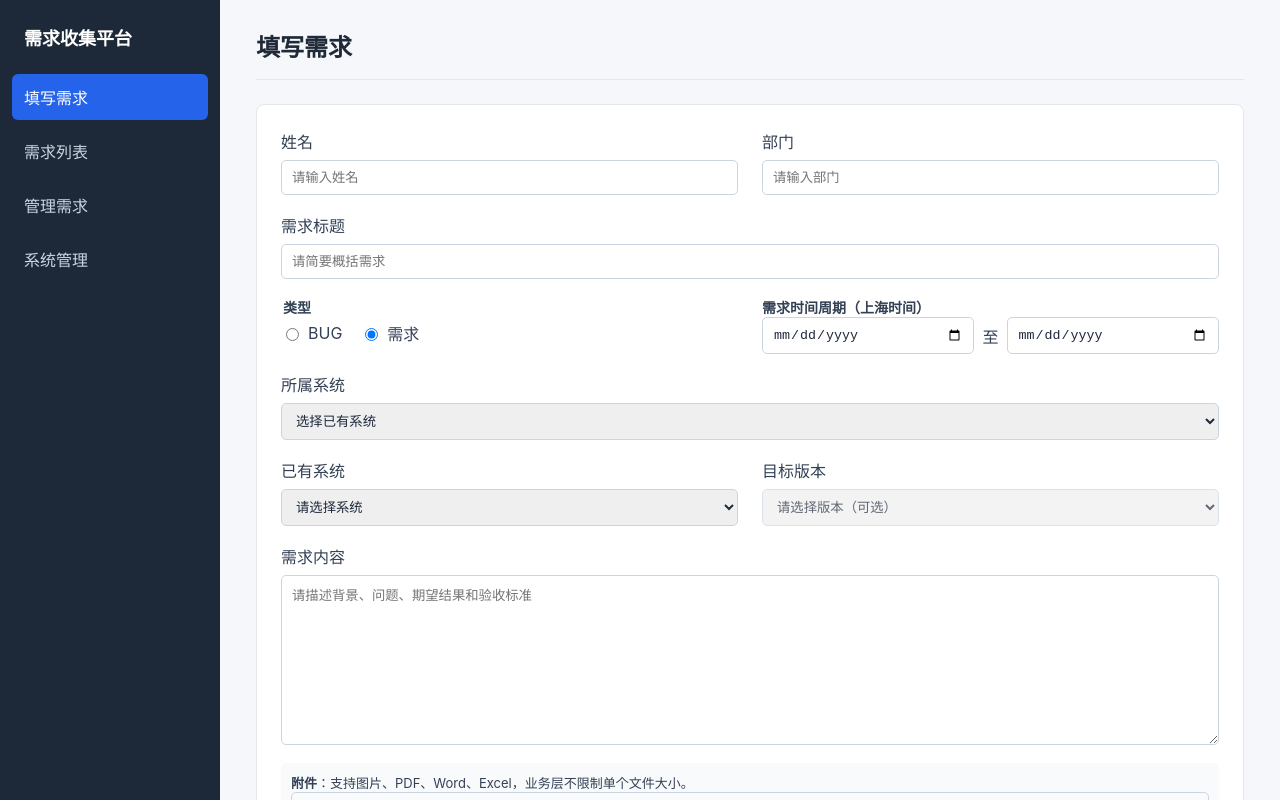
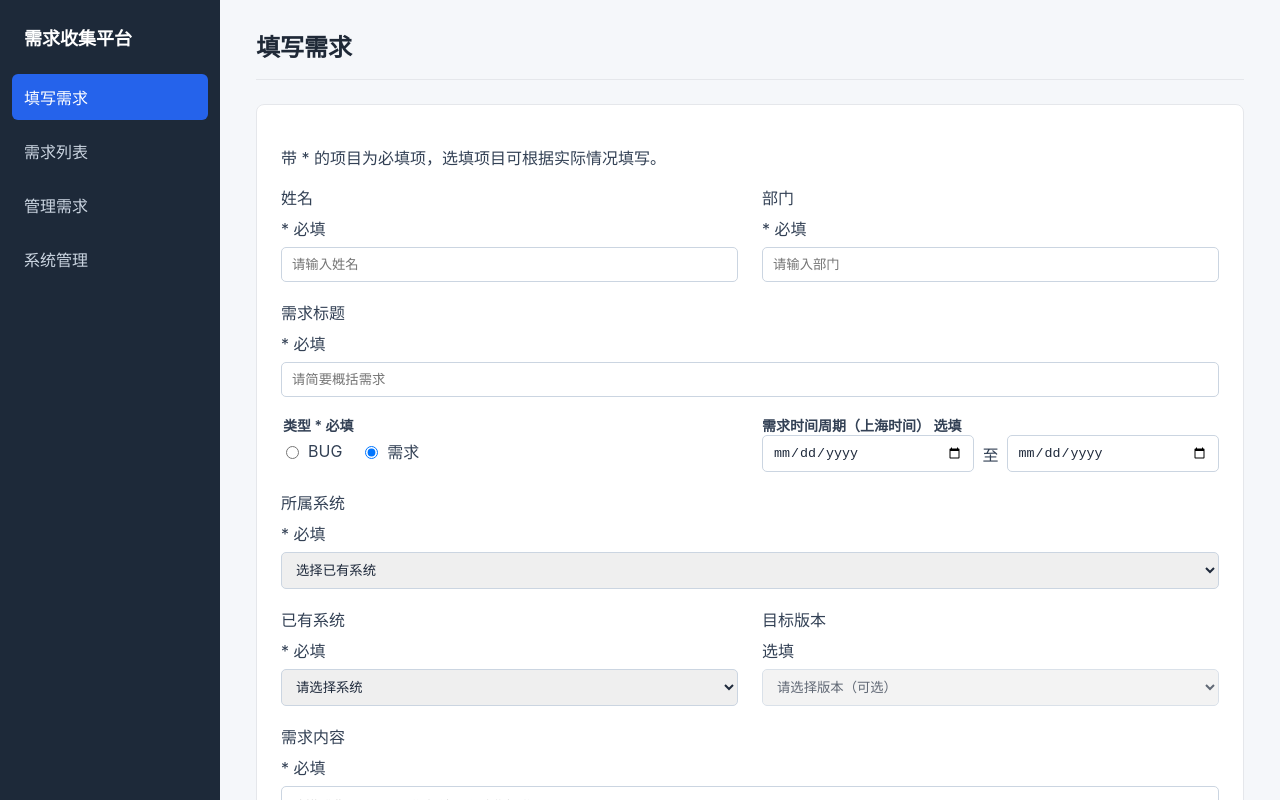
Before and after one commit to xiaoyu-24/xqfx, a Vue app in the folder frontend/: page / in a window 1280 px wide. Built offline with nearby package versions, Linux system fonts and the light colour scheme; no server answers.

Commit message:
feat: 表单必填/选填标注与日期输入框格式统一

```diff
--- a/frontend/src/components/RequirementForm.vue
+++ b/frontend/src/components/RequirementForm.vue
@@ -145,25 +145,26 @@ const submit = async (draft: boolean) => {
 
 <template>
   <form class="requirement-form" @submit.prevent="submit(false)">
+    <p class="field-requirement-legend" data-test="field-requirement-legend">带 <span class="field-required">*</span> 的项目为必填项，选填项目可根据实际情况填写。</p>
     <div class="form-grid">
-      <label>姓名 <input v-model="form.requesterName" required placeholder="请输入姓名"></label>
-      <label>部门 <input v-model="form.department" required placeholder="请输入部门"></label>
-      <label class="full-width">需求标题 <input v-model="form.title" required placeholder="请简要概括需求"></label>
+      <label data-test="requester-name-field">姓名 <span class="field-required">* 必填</span><input v-model="form.requesterName" required placeholder="请输入姓名"></label>
+      <label>部门 <span class="field-required">* 必填</span><input v-model="form.department" required placeholder="请输入部门"></label>
+      <label class="full-width">需求标题 <span class="field-required">* 必填</span><input v-model="form.title" required placeholder="请简要概括需求"></label>
       <fieldset>
-        <legend>类型</legend>
+        <legend>类型 <span class="field-required">* 必填</span></legend>
         <label><input v-model="form.type" type="radio" value="BUG"> BUG</label>
         <label><input v-model="form.type" type="radio" value="REQUIREMENT"> 需求</label>
       </fieldset>
-      <div>
-        <span class="field-label">需求时间周期（上海时间）</span>
+      <div data-test="period-field">
+        <span class="field-label">需求时间周期（上海时间） <span class="field-optional">选填</span></span>
         <div class="date-range">
-          <input v-model="form.periodStartDate" type="date" aria-label="开始日期" :aria-invalid="Boolean(periodError)">
+          <input v-model="form.periodStartDate" type="date" lang="en" aria-label="开始日期" :aria-invalid="Boolean(periodError)">
           <span>至</span>
-          <input v-model="form.periodEndDate" type="date" aria-label="结束日期" :aria-invalid="Boolean(periodError)">
+          <input v-model="form.periodEndDate" type="date" lang="en" aria-label="结束日期" :aria-invalid="Boolean(periodError)">
         </div>
         <p v-if="periodError" class="field-error">{{ periodError }}</p>
       </div>
-      <label class="full-width">所属系统
+      <label class="full-width">所属系统 <span class="field-required">* 必填</span>
         <select v-model="systemMode" data-test="system-mode">
           <option value="existing">选择已有系统</option>
           <option value="new">新系统</option>
@@ -171,18 +172,18 @@ const submit = async (draft: boolean) => {
         </select>
       </label>
       <template v-if="systemMode === 'existing'">
-        <label>已有系统 <select v-model="form.systemId" data-test="system-select" @change="loadVersions"><option value="">请选择系统</option><option v-for="system in systems" :key="system.id" :value="system.id">{{ system.name }}</option></select></label>
-        <label>目标版本 <select v-model="form.targetVersionId" :disabled="!form.systemId"><option value="">请选择版本（可选）</option><option v-for="version in versions" :key="version.id" :value="version.id">{{ version.name }}</option></select></label>
+        <label>已有系统 <span class="field-required">* 必填</span><select v-model="form.systemId" data-test="system-select" required @change="loadVersions"><option value="">请选择系统</option><option v-for="system in systems" :key="system.id" :value="system.id">{{ system.name }}</option></select></label>
+        <label>目标版本 <span class="field-optional">选填</span><select v-model="form.targetVersionId" :disabled="!form.systemId"><option value="">请选择版本（可选）</option><option v-for="version in versions" :key="version.id" :value="version.id">{{ version.name }}</option></select></label>
       </template>
       <template v-else-if="systemMode === 'new'">
-        <label>新系统名称 <input v-model="form.newSystemName" :required="systemMode === 'new'" placeholder="请输入系统名称"></label>
-        <label>新系统负责人 <input v-model="form.newSystemOwnerName" :required="systemMode === 'new'" placeholder="请输入负责人姓名"></label>
-        <label class="full-width">新系统协助人 <input v-model="form.newSystemCollaborators" placeholder="多人请用逗号分隔"></label>
+        <label data-test="new-system-name-field">新系统名称 <span class="field-required">* 必填</span><input v-model="form.newSystemName" :required="systemMode === 'new'" placeholder="请输入系统名称"></label>
+        <label>新系统负责人 <span class="field-required">* 必填</span><input v-model="form.newSystemOwnerName" :required="systemMode === 'new'" placeholder="请输入负责人姓名"></label>
+        <label class="full-width" data-test="new-system-collaborators-field">新系统协助人 <span class="field-optional">选填</span><input v-model="form.newSystemCollaborators" placeholder="多人请用逗号分隔"></label>
       </template>
-      <label class="full-width">需求内容
+      <label class="full-width">需求内容 <span class="field-required">* 必填</span>
         <textarea v-model="form.content" required rows="10" placeholder="请描述背景、问题、期望结果和验收标准"></textarea>
       </label>
-      <div class="full-width attachment-note"><strong>附件</strong>：支持图片、PDF、Word、Excel，业务层不限制单个文件大小。<input data-test="attachment-input" type="file" multiple accept=".jpg,.jpeg,.png,.gif,.webp,.pdf,.doc,.docx,.xls,.xlsx" @change="selectFiles"><span v-if="submitting && selectedFiles.length">上传中 {{ uploadProgress }}%</span><ul v-if="selectedFiles.length"><li v-for="(file, index) in selectedFiles" :key="`${file.name}-${index}`">{{ file.name }} <button type="button" @click="removeSelectedFile(index)">移除</button></li></ul><ul v-if="uploadedAttachments.length"><li v-for="attachment in uploadedAttachments" :key="attachment.id">已上传：{{ attachment.originalName }}</li></ul></div>
+      <div class="full-width attachment-note" data-test="attachment-field"><strong>附件 <span class="field-optional">选填</span></strong>：支持图片、PDF、Word、Excel，上传后可在线预览；业务层不限制单个文件大小。<input data-test="attachment-input" type="file" multiple accept=".jpg,.jpeg,.png,.gif,.webp,.pdf,.doc,.docx,.xls,.xlsx" @change="selectFiles"><span v-if="submitting && selectedFiles.length">上传中 {{ uploadProgress }}%</span><ul v-if="selectedFiles.length"><li v-for="(file, index) in selectedFiles" :key="`${file.name}-${index}`">{{ file.name }} <button type="button" @click="removeSelectedFile(index)">移除</button></li></ul><ul v-if="uploadedAttachments.length"><li v-for="attachment in uploadedAttachments" :key="attachment.id">已上传：{{ attachment.originalName }}</li></ul></div>
     </div>
     <div class="form-actions">
       <button class="secondary" type="button" :disabled="submitting" @click="submit(true)">暂存</button>
--- a/frontend/src/components/RequirementManagement.vue
+++ b/frontend/src/components/RequirementManagement.vue
@@ -128,11 +128,12 @@ onMounted(async () => {
     <div v-if="processingId !== null" class="processing-form-wrap">
       <form class="requirement-edit" data-test="processing-form" @submit.prevent="saveProcessing">
         <div class="detail-header"><h3>填写需求完成情况</h3><button class="secondary" type="button" @click="processingId = null">返回管理需求</button></div>
+        <p class="field-requirement-legend" data-test="processing-field-legend">带 <span class="field-required">*</span> 的项目为必填项，选填项目可根据实际情况填写。</p>
         <div class="form-grid">
-          <label>需求状态 <select v-model="processingForm.status" data-test="processing-status"><option value="PENDING_EVALUATION">待评估</option><option value="CONFIRMED">已确认</option><option value="IN_DEVELOPMENT">开发中</option><option value="PAUSED">暂停</option><option value="COMPLETED">已完成</option><option value="REJECTED">已拒绝</option><option value="CLOSED">已关闭</option></select></label>
-          <label>完成时间 <input v-model="processingForm.completedAt" data-test="processing-completed-at" type="datetime-local"></label>
-          <label>处理人 <input v-model="processingForm.handledBy" data-test="processing-handler" placeholder="请输入处理人"></label>
-          <label class="full-width">完成情况 <textarea v-model="processingForm.completionDescription" data-test="processing-description" rows="6" placeholder="请输入处理结果、验证情况等"></textarea></label>
+          <label data-test="processing-status-field">需求状态 <span class="field-required">* 必填</span><select v-model="processingForm.status" data-test="processing-status" required><option value="PENDING_EVALUATION">待评估</option><option value="CONFIRMED">已确认</option><option value="IN_DEVELOPMENT">开发中</option><option value="PAUSED">暂停</option><option value="COMPLETED">已完成</option><option value="REJECTED">已拒绝</option><option value="CLOSED">已关闭</option></select></label>
+          <label>完成时间 <span class="field-optional">选填</span><input v-model="processingForm.completedAt" data-test="processing-completed-at" type="datetime-local"></label>
+          <label>处理人 <span class="field-optional">选填</span><input v-model="processingForm.handledBy" data-test="processing-handler" placeholder="请输入处理人"></label>
+          <label class="full-width" data-test="processing-description-field">完成情况 <span class="field-optional">选填</span><textarea v-model="processingForm.completionDescription" data-test="processing-description" rows="6" placeholder="请输入处理结果、验证情况等"></textarea></label>
         </div>
         <div class="form-actions"><button class="primary" type="submit" data-test="processing-save" :disabled="processingLoading">{{ processingLoading ? '保存中…' : '保存处理情况' }}</button></div>
       </form>
```
Also changed, not shown: 2 other files (tests, documents, lock files or other folders).
